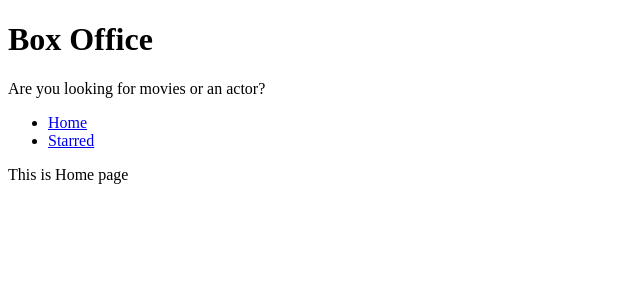
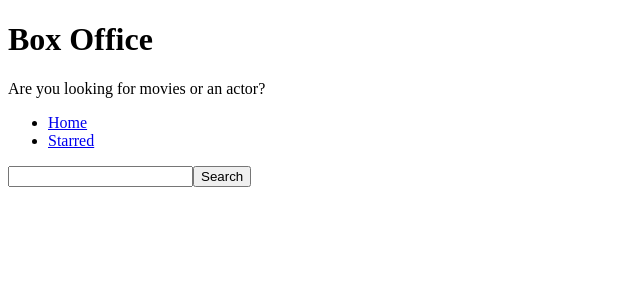
Before and after one commit to mohammadauf/BoxOffice, a React (Create React App) app: page / in a window 1280 px wide. Shown: the top 300 px of the page, without its empty margins (0-640 px from the left). Built offline with nearby package versions, Linux system fonts and the light colour scheme.

Commit message:
fecth information form TV maze APi

```diff
--- a/public/index.html
+++ b/public/index.html
@@ -14,7 +14,7 @@
       manifest.json provides metadata used when your web app is installed on a
       user's mobile device or desktop. See https://developers.google.com/web/fundamentals/web-app-manifest/
     -->
-    <link rel="manifest" href="%PUBLIC_URL%/manifest.json" />
+    <!-- <link rel="manifest" href="%PUBLIC_URL%/manifest.json" /> -->
     <!--
       Notice the use of %PUBLIC_URL% in the tags above.
       It will be replaced with the URL of the `public` folder during the build.
--- a/src/App.js
+++ b/src/App.js
@@ -2,7 +2,6 @@ import React from "react";
 import Home from "./Pages/Home";
 import Starred from "./Pages/Starred";
 import Error from "./Pages/Error";
-// import Nav from "./Component/Nav";
 import { Switch, Route } from "react-router";
 // import "./Style/root.css";
 
--- a/src/Component/Navs.js
+++ b/src/Component/Navs.js
@@ -12,7 +12,7 @@ const Nav = () => {
         <ul>
           {LINKS.map((links) => {
             return (
-              <li >
+              <li key={links.to}>
                 <Link to={links.to}>{links.text}</Link>
               </li>
             );
--- a/src/Pages/Home.js
+++ b/src/Pages/Home.js
@@ -1,10 +1,35 @@
-import React from "react";
+import React, { useState } from "react";
 import MainPageLayout from "../Component/MainPageLayout";
 const Home = () => {
+  const [input, setInput] = useState("");
+  const onSearch = () => {
+    const API = `https://api.tvmaze.com/search/shows?q=${input}`;
+    fetch(API)
+      .then((res) => res.json())
+      .then((data) => console.log(data));
+  };
+  const onInputChange = (ev) => {
+    setInput(ev.target.value);
+  };
+
+  const onKeySearch = (ev) => {
+    if (ev.keyCode ===13) {
+      onSearch()
+    }
+    // console.log(ev.keyCode);
+  };
   return (
     <>
-    <MainPageLayout />
-     This is Home page
+      <MainPageLayout />
+      <input
+        type="text"
+        onChange={onInputChange}
+        value={input}
+        onKeyDown={onKeySearch}
+      />
+      <button type="button" onClick={onSearch}>
+        Search
+      </button>
     </>
   );
 };
```
